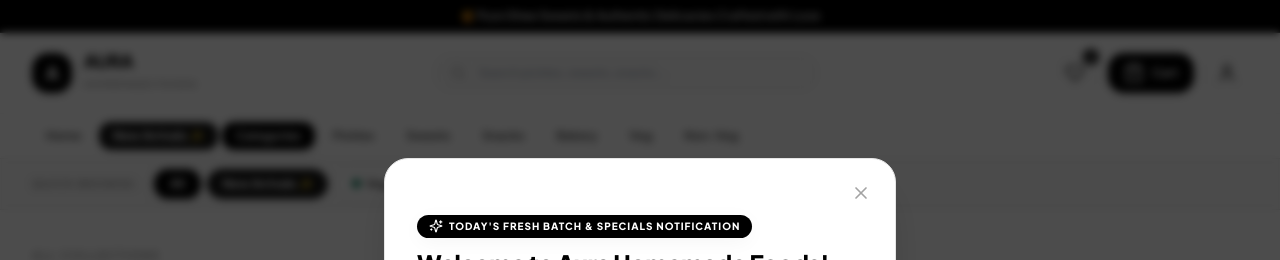
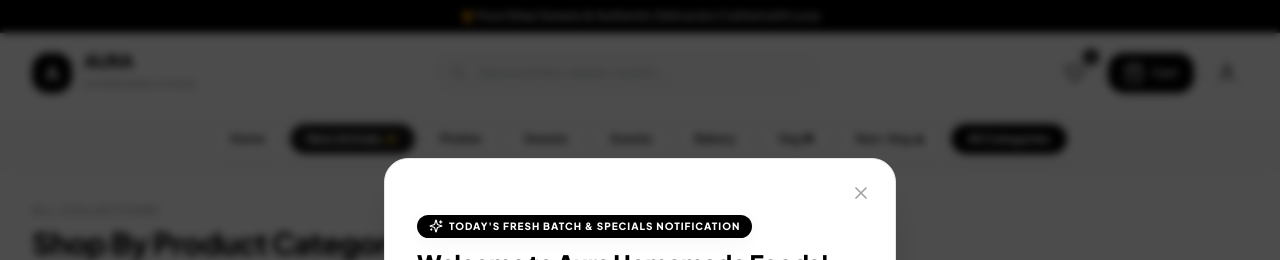
Before and after one commit to mani1715/food-, a React (Vite) app: page /categories in a window 1280 px wide. Shown: the top 260 px of the page. Built offline with nearby package versions, Linux system fonts and the light colour scheme.

Commit message:
Consolidate navigation into a single clean line in Header and remove duplicate secondary category bar

```diff
--- a/src/App.tsx
+++ b/src/App.tsx
@@ -5,7 +5,6 @@
 // Layout & Global Components
 import { AnnouncementBar } from './components/AnnouncementBar';
 import { Header } from './components/Header';
-import { SecondaryCategoryBar } from './components/SecondaryCategoryBar';
 import { Footer } from './components/Footer';
 import { MobileBottomNav } from './components/MobileBottomNav';
 import { Toast } from './components/Toast';
@@ -36,11 +35,8 @@
       {/* 1. Announcement Bar */}
       <AnnouncementBar />
 
-      {/* 2. Sticky Header with Primary Navigation */}
+      {/* 2. Single-Line Clean Sticky Header with Primary Navigation */}
       <Header onOpenSearch={() => setIsSearchOpen(true)} />
-
-      {/* 3. Secondary Category Bar */}
-      <SecondaryCategoryBar />
 
       {/* Main Content Router */}
       <main>
--- a/src/components/Header.tsx
+++ b/src/components/Header.tsx
@@ -27,23 +27,23 @@
   const navLinks = [
     { label: 'Home', path: '/' },
     { label: 'New Arrivals ✨', path: '/products?filter=new-arrivals', isSpecial: true },
-    { label: 'Categories', path: '/categories' },
     { label: 'Pickles', path: '/products?category=Pickles' },
     { label: 'Sweets', path: '/products?category=Sweets' },
     { label: 'Snacks', path: '/products?category=Snacks' },
     { label: 'Bakery', path: '/products?category=Bakery' },
-    { label: 'Veg', path: '/products?dietary=Veg' },
-    { label: 'Non-Veg', path: '/products?dietary=Non-Veg' },
+    { label: 'Veg ●', path: '/products?dietary=Veg' },
+    { label: 'Non-Veg ▲', path: '/products?dietary=Non-Veg' },
+    { label: 'All Categories', path: '/categories' },
   ];
 
   return (
-    <header className="sticky top-0 z-40 bg-white/95 backdrop-blur-md border-b border-neutral-200 transition-all">
+    <header className="sticky top-0 z-40 bg-white/95 backdrop-blur-md border-b border-neutral-200 transition-all shadow-subtle">
       {/* Top Header Bar */}
       <div className="max-w-7xl mx-auto px-4 sm:px-6 lg:px-8 h-20 flex items-center justify-between gap-4">
 
         {/* Brand Logo & Name */}
         <div onClick={() => navigate('/')} className="flex items-center gap-3 cursor-pointer group shrink-0">
-          <div className="w-10 h-10 rounded-2xl bg-black text-white flex items-center justify-center font-extrabold text-lg tracking-tighter shadow-subtle group-hover:scale-105 transition-transform">
+          <div className="w-10 h-10 rounded-2xl bg-black text-white flex items-center justify-center font-black text-lg tracking-tighter shadow-subtle group-hover:scale-105 transition-transform">
             A
           </div>
           <div>
@@ -117,21 +117,21 @@
 
       </div>
 
-      {/* Primary Navigation Links (Desktop Row) */}
-      <nav className="hidden md:block border-t border-neutral-100 bg-white">
-        <div className="max-w-7xl mx-auto px-4 sm:px-6 lg:px-8 flex items-center gap-1 overflow-x-auto no-scrollbar py-2 text-xs font-bold text-neutral-600">
+      {/* Single-Line Clean Category Navigation Links */}
+      <nav className="hidden md:block border-t border-neutral-100 bg-neutral-50/50">
+        <div className="max-w-7xl mx-auto px-4 sm:px-6 lg:px-8 flex items-center justify-center gap-2 overflow-x-auto no-scrollbar py-2.5 text-xs font-extrabold">
           {navLinks.map((link) => {
             const isActive = location.pathname + location.search === link.path || (link.path === '/' && location.pathname === '/');
             return (
               <button
                 key={link.label}
                 onClick={() => navigate(link.path)}
-                className={`px-3.5 py-1.5 rounded-xl transition-all whitespace-nowrap cursor-pointer ${
+                className={`px-4 py-1.5 rounded-full transition-all whitespace-nowrap cursor-pointer border ${
                   isActive
-                    ? 'bg-black text-white shadow-subtle'
+                    ? 'bg-black text-white border-black shadow-subtle'
                     : link.isSpecial
-                    ? 'bg-neutral-900 text-white font-extrabold hover:bg-black'
-                    : 'hover:text-black hover:bg-neutral-100'
+                    ? 'bg-neutral-900 text-white border-black hover:bg-black'
+                    : 'bg-white text-neutral-800 border-neutral-200 hover:border-black hover:bg-black hover:text-white'
                 }`}
               >
                 {link.label}
```
